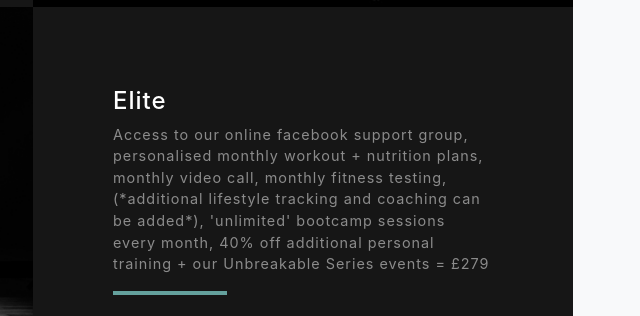
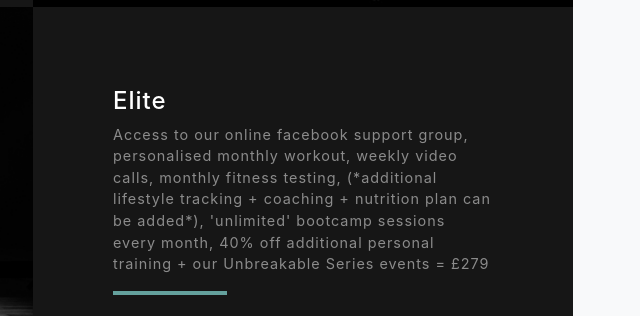
Before and after one commit to jackosullivanpt/jospt, a website with bundled scripts: page bootcamp.html in a window 1280 px wide. Shown: the part 4120-4436 px from the top of the page, 607-1247 px from the left. Built offline with nearby package versions, Linux system fonts and the light colour scheme.

Commit message:
Update bootcamp.html

```diff
--- a/bootcamp.html
+++ b/bootcamp.html
@@ -244,8 +244,8 @@
                   <h4 class="text-white">Elite </h4>
 
 	      	<p class="mb-0 text-white-50">
-			  Access to our online facebook support group, personalised monthly workout + nutrition plans,
-			monthly video call, monthly fitness testing, (*additional lifestyle tracking and coaching can be added*),
+			  Access to our online facebook support group, personalised monthly workout,
+			weekly video calls, monthly fitness testing, (*additional lifestyle tracking + coaching + nutrition plan can be added*),
 			'unlimited' bootcamp sessions every month,
 			40% off additional personal training + our Unbreakable Series events = £279 </p>
 
```
